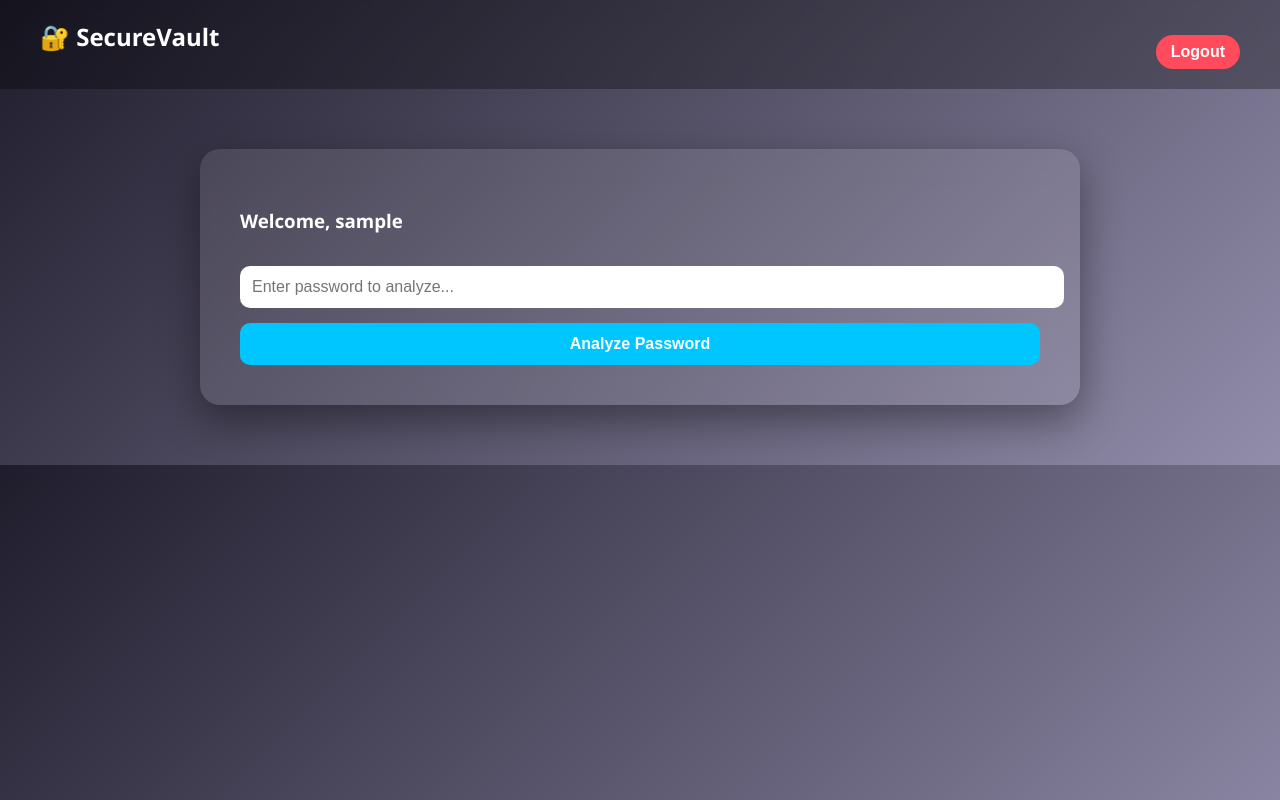
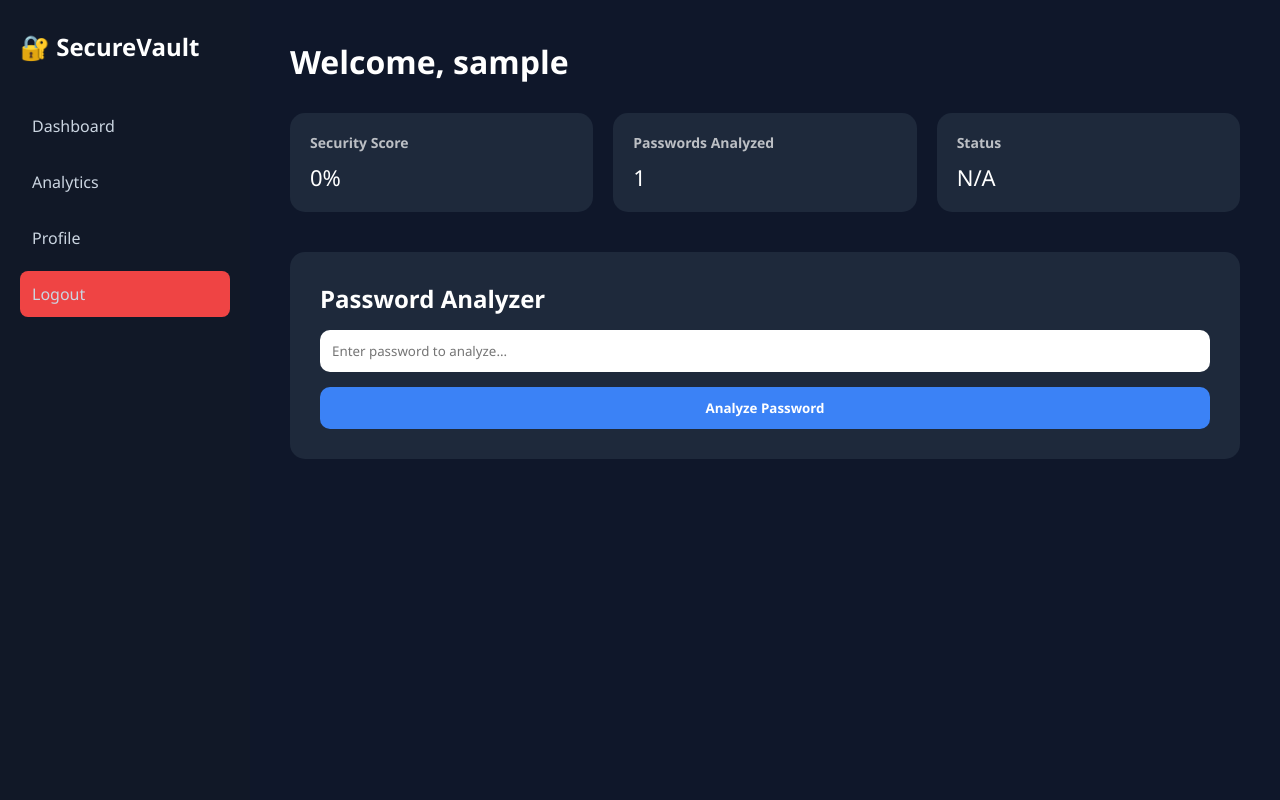
Before and after one commit to Sajeed191/password-strength-analyzer, a Flask app: page /dashboard in a window 1280 px wide. Run offline with Flask 3, Linux system fonts and the light colour scheme; the visitor is signed in with stand-in values (Sample User, id 1).

Commit message:
Update dashboard.html

```diff
--- a/templates/dashboard.html
+++ b/templates/dashboard.html
@@ -6,42 +6,88 @@
 <meta name="viewport" content="width=device-width, initial-scale=1.0">
 
 <style>
+* {
+    margin: 0;
+    padding: 0;
+    box-sizing: border-box;
+    font-family: 'Segoe UI', sans-serif;
+}
+
 body {
-            margin: 0;
-            font-family: 'Segoe UI', sans-serif;
-            background: linear-gradient(135deg, #1f1c2c, #928dab);
+    display: flex;
+    background: #0f172a;
     color: white;
 }
 
-        .navbar {
+/* SIDEBAR */
+.sidebar {
+    width: 250px;
+    height: 100vh;
+    background: #111827;
+    padding: 30px 20px;
+    position: fixed;
+}
+
+.sidebar h2 {
+    margin-bottom: 40px;
+}
+
+.sidebar a {
+    display: block;
+    padding: 12px;
+    margin-bottom: 10px;
+    text-decoration: none;
+    color: #cbd5e1;
+    border-radius: 8px;
+    transition: 0.3s;
+}
+
+.sidebar a:hover {
+    background: #1e293b;
+    color: white;
+}
+
+/* MAIN CONTENT */
+.main {
+    margin-left: 250px;
+    width: 100%;
+    padding: 40px;
+}
+
+.header {
     display: flex;
     justify-content: space-between;
-            padding: 20px 40px;
-            background: rgba(0,0,0,0.3);
-            backdrop-filter: blur(10px);
+    margin-bottom: 30px;
 }
 
-        .navbar h2 {
-            margin: 0;
+.cards {
+    display: grid;
+    grid-template-columns: repeat(auto-fit, minmax(200px, 1fr));
+    gap: 20px;
+    margin-bottom: 40px;
 }
 
-        .logout-btn {
-            background: #ff4b5c;
-            border: none;
-            padding: 8px 15px;
-            color: white;
-            border-radius: 20px;
-            cursor: pointer;
+.card {
+    background: #1e293b;
+    padding: 20px;
+    border-radius: 15px;
 }
 
-        .container {
-            max-width: 800px;
-            margin: 60px auto;
-            background: rgba(255,255,255,0.1);
-            padding: 40px;
-            border-radius: 20px;
-            backdrop-filter: blur(15px);
-            box-shadow: 0 15px 40px rgba(0,0,0,0.4);
+.card h3 {
+    font-size: 14px;
+    opacity: 0.7;
+}
+
+.card p {
+    font-size: 22px;
+    margin-top: 10px;
+}
+
+/* ANALYZER */
+.analyzer {
+    background: #1e293b;
+    padding: 30px;
+    border-radius: 15px;
 }
 
 input {
@@ -50,7 +96,6 @@
     border-radius: 10px;
     border: none;
     margin-top: 15px;
-            font-size: 16px;
 }
 
 button {
@@ -61,58 +106,82 @@
     border: none;
     font-weight: bold;
     cursor: pointer;
-            background: #00c6ff;
+    background: #3b82f6;
     color: white;
-            font-size: 16px;
 }
 
 .progress-bar {
     margin-top: 20px;
-            height: 15px;
-            background: rgba(255,255,255,0.2);
-            border-radius: 20px;
+    height: 12px;
+    background: #334155;
+    border-radius: 10px;
     overflow: hidden;
 }
 
 .progress-fill {
     height: 100%;
     width: {{ percentage if percentage else 0 }}%;
-            background: #00ff99;
+    background: #22c55e;
     transition: 0.5s ease;
 }
 
 .result-box {
     margin-top: 20px;
     padding: 15px;
-            background: rgba(0,0,0,0.3);
+    background: #0f172a;
     border-radius: 10px;
 }
 
-        .copy-btn {
-            margin-top: 10px;
-            background: #00ff99;
-            color: black;
+.logout {
+    background: #ef4444;
 }
 
-        @media(max-width: 600px) {
-            .container {
-                margin: 30px;
-                padding: 25px;
+@media(max-width: 768px) {
+    .sidebar {
+        display: none;
+    }
+
+    .main {
+        margin-left: 0;
     }
 }
 </style>
 </head>
 <body>
 
-<div class="navbar">
+<div class="sidebar">
     <h2>🔐 SecureVault</h2>
-    <form action="/logout">
-        <button class="logout-btn">Logout</button>
-    </form>
+    <a href="#">Dashboard</a>
+    <a href="#">Analytics</a>
+    <a href="#">Profile</a>
+    <a href="/logout" class="logout">Logout</a>
 </div>
 
-<div class="container">
-    <h3>Welcome, {{ current_user.username }}</h3>
+<div class="main">
+
+    <div class="header">
+        <h1>Welcome, {{ current_user.username }}</h1>
+    </div>
+
+    <div class="cards">
+        <div class="card">
+            <h3>Security Score</h3>
+            <p>{{ percentage if percentage else 0 }}%</p>
+        </div>
+
+        <div class="card">
+            <h3>Passwords Analyzed</h3>
+            <p>1</p>
+        </div>
+
+        <div class="card">
+            <h3>Status</h3>
+            <p>{{ strength if strength else "N/A" }}</p>
+        </div>
+    </div>
+
+    <div class="analyzer">
+        <h2>Password Analyzer</h2>
 
         <form method="POST">
             <input type="text" name="password" placeholder="Enter password to analyze..." required>
@@ -129,18 +198,11 @@
             <p><strong>Score:</strong> {{ percentage }}%</p>
             <p><strong>Generated Strong Password:</strong></p>
             <p id="generatedPassword">{{ generated_password }}</p>
-        <button class="copy-btn" onclick="copyPassword()">Copy Password</button>
         </div>
         {% endif %}
     </div>
 
-<script>
-function copyPassword() {
-    const text = document.getElementById("generatedPassword").innerText;
-    navigator.clipboard.writeText(text);
-    alert("Password copied!");
-}
-</script>
+</div>
 
 </body>
 </html>
```
Lines whose indentation alone changed are shown as unchanged.
